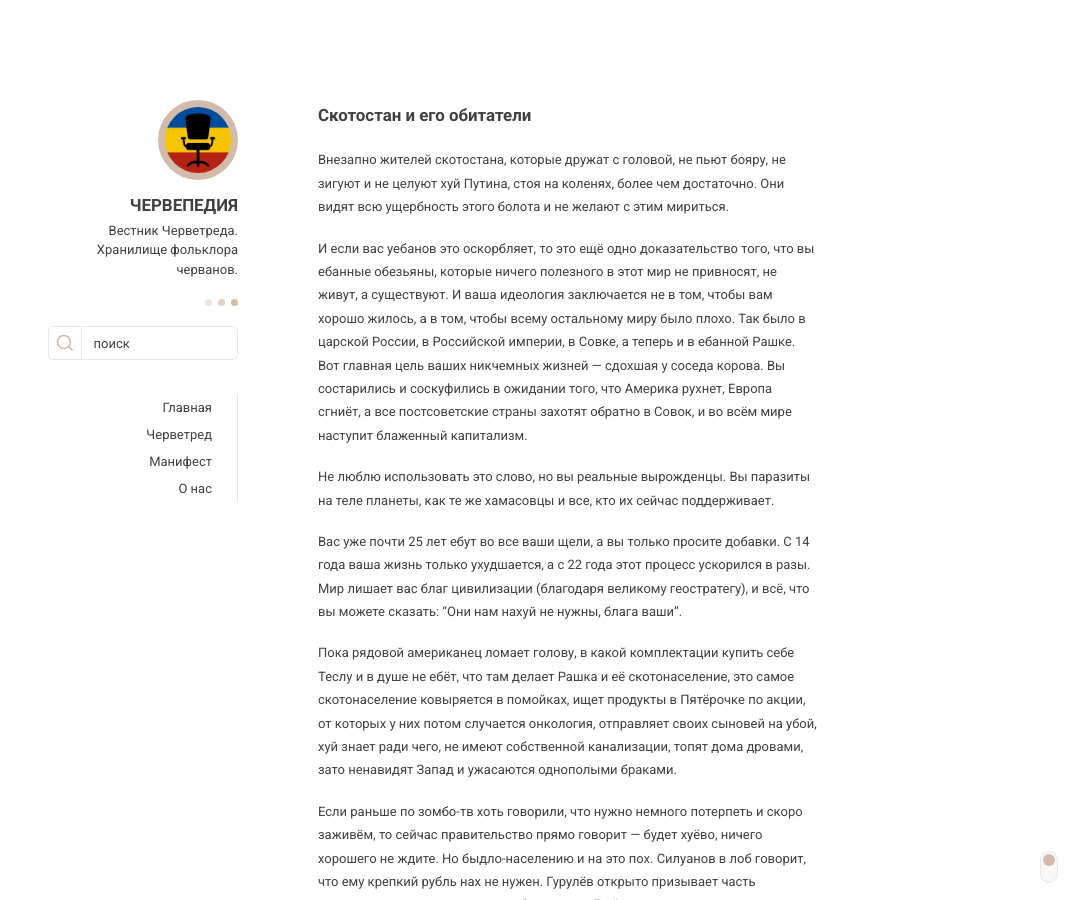
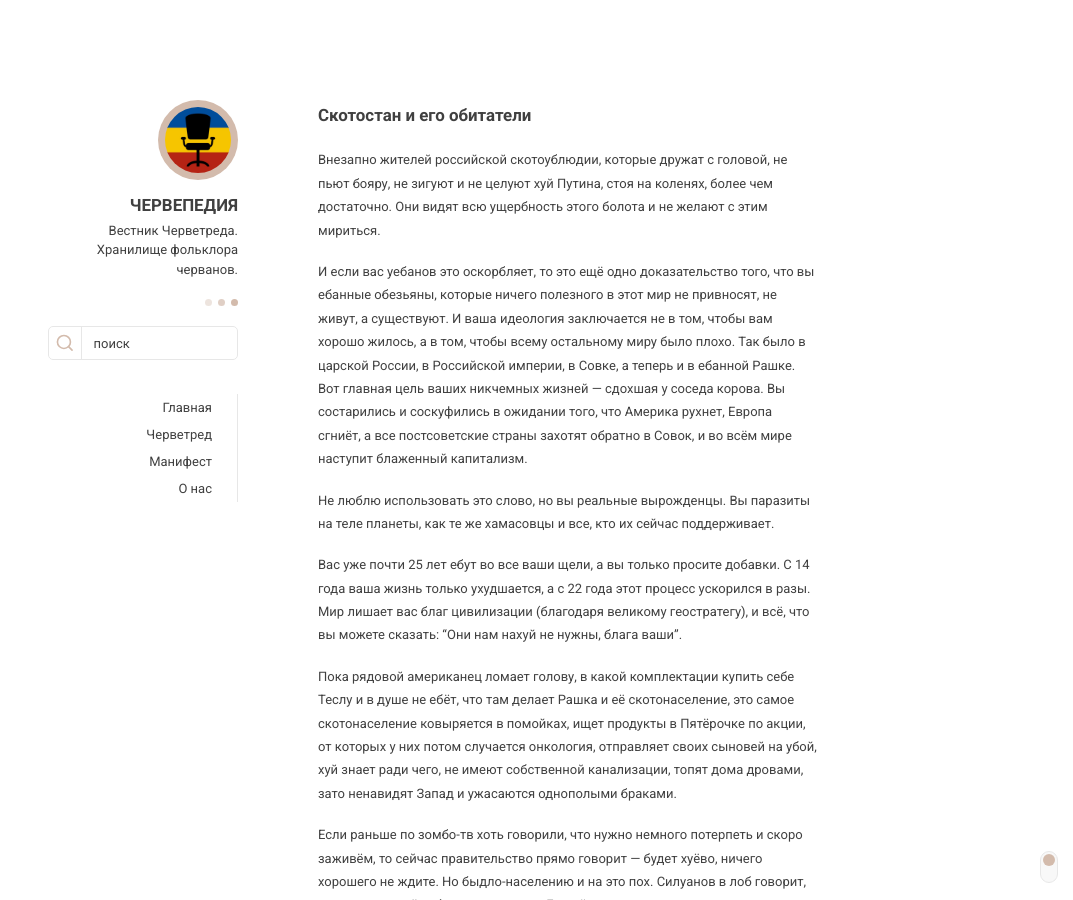
Before and after one commit to chervepediya/chervepediya.github.io, a Jekyll site: the page built from _posts/2024-06-12-scotostan-dwellers.md, in a window 1280 px wide and 900 px high. Shown: the whole window, without its empty margins (207-1280 px from the left). Built offline with Jekyll 4.4.1, drawn with Linux system fonts in a browser that asks for light colours; a script that is not in the unit is left out.

Commit message:
Update 2024-06-12-scotostan-dwellers.md

```diff
--- a/_posts/2024-06-12-scotostan-dwellers.md
+++ b/_posts/2024-06-12-scotostan-dwellers.md
@@ -5,7 +5,7 @@ date: 2024-06-12
 layout: post
 ---
 
-<p>Внезапно жителей скотостана, которые дружат с головой, не пьют бояру, не зигуют и не целуют хуй Путина, стоя на коленях, более чем достаточно. Они видят всю ущербность этого болота и не желают с этим мириться.</p>
+<p>Внезапно жителей российской скотоублюдии, которые дружат с головой, не пьют бояру, не зигуют и не целуют хуй Путина, стоя на коленях, более чем достаточно. Они видят всю ущербность этого болота и не желают с этим мириться.</p>
 
 <p>И если вас уебанов это оскорбляет, то это ещё одно доказательство того, что вы ебанные обезьяны, которые ничего полезного в этот мир не привносят, не живут, а существуют. И ваша идеология заключается не в том, чтобы вам хорошо жилось, а в том, чтобы всему остальному миру было плохо. Так было в царской России, в Российской империи, в Совке, а теперь и в ебанной Рашке. Вот главная цель ваших никчемных жизней — сдохшая у соседа корова. Вы состарились и соскуфились в ожидании того, что Америка рухнет, Европа сгниёт, а все постсоветские страны захотят обратно в Совок, и во всём мире наступит блаженный капитализм.</p>
 
```
